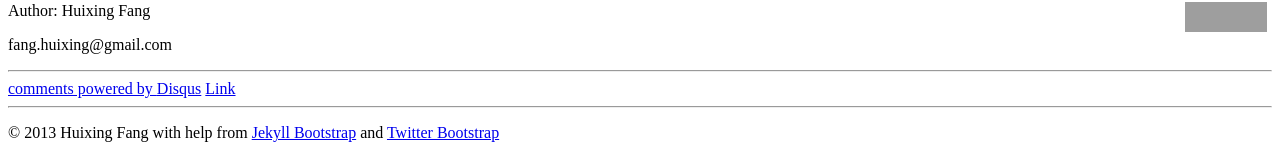
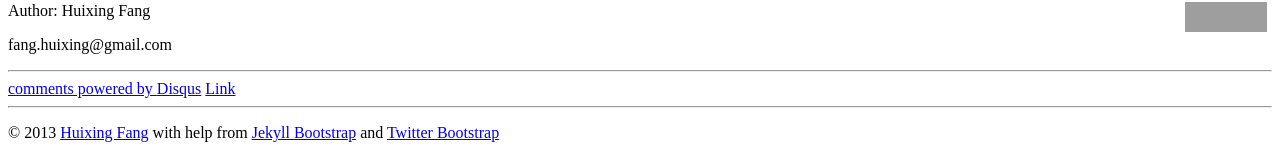
Before and after one commit to fanghuixing/apricot, a Jekyll site: the page built from index.md, in a window 1280 px wide and 900 px high, scrolled down 6663 px. Shown: the part 742-897 px from the top of the window. Built offline with Jekyll 4.4.1, drawn with Linux system fonts in a browser that asks for light colours; comment, search, counter and statistics services are not loaded.

Commit message:
add home page address

```diff
--- a/_includes/themes/twitter/default.html
+++ b/_includes/themes/twitter/default.html
@@ -73,7 +73,7 @@
       </div>
       <hr>
       <footer>
-        <p>&copy; {{ site.time | date: '%Y' }} {{ site.author.name }}
+        <p>&copy; {{ site.time | date: '%Y' }} <a href="http://www.fanghuixing.com/">{{ site.author.name }}</a>
           with help from <a href="http://jekyllbootstrap.com" target="_blank" title="The Definitive Jekyll Blogging Framework">Jekyll Bootstrap</a>
           and <a href="http://twitter.github.com/bootstrap/" target="_blank">Twitter Bootstrap</a>
         </p>
```
